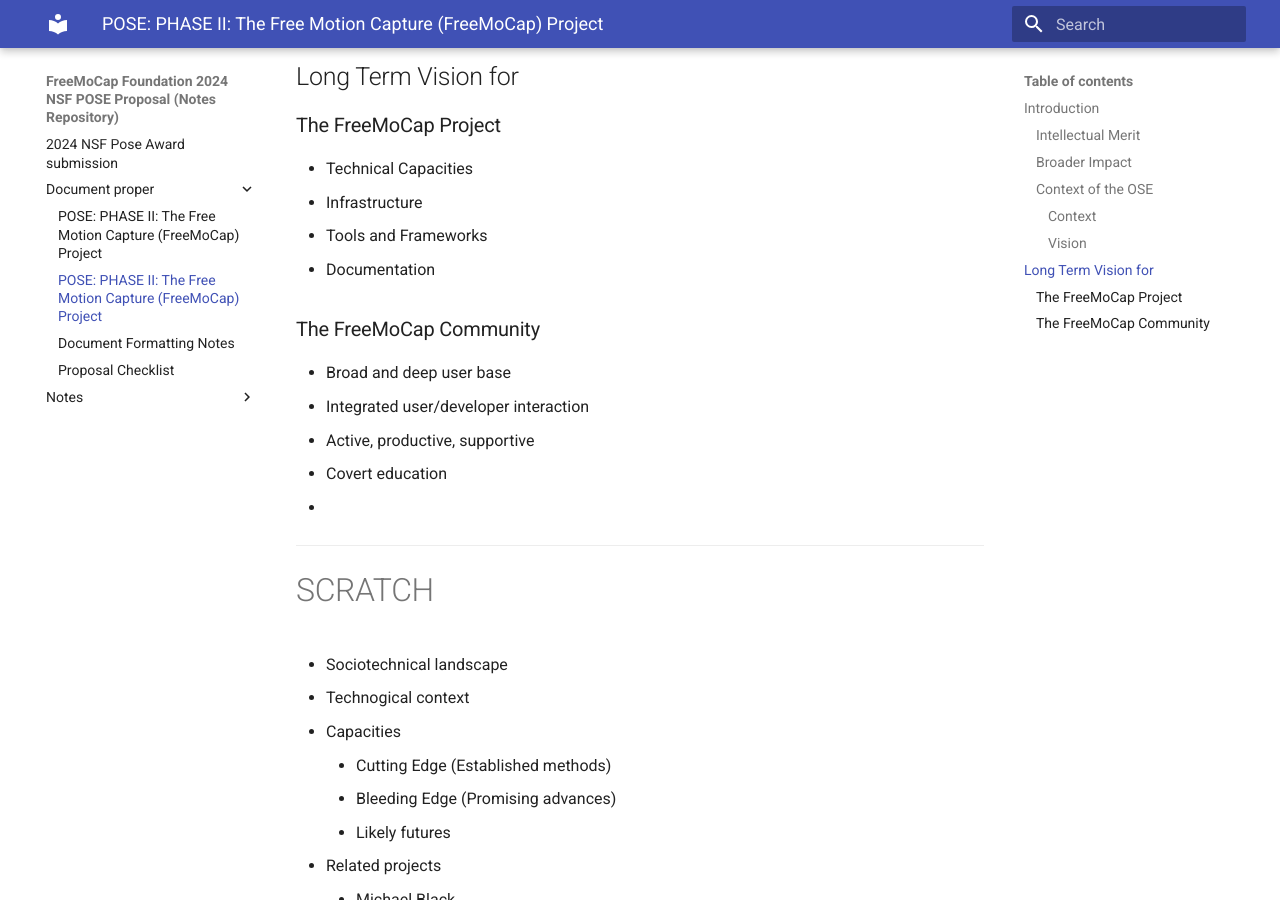
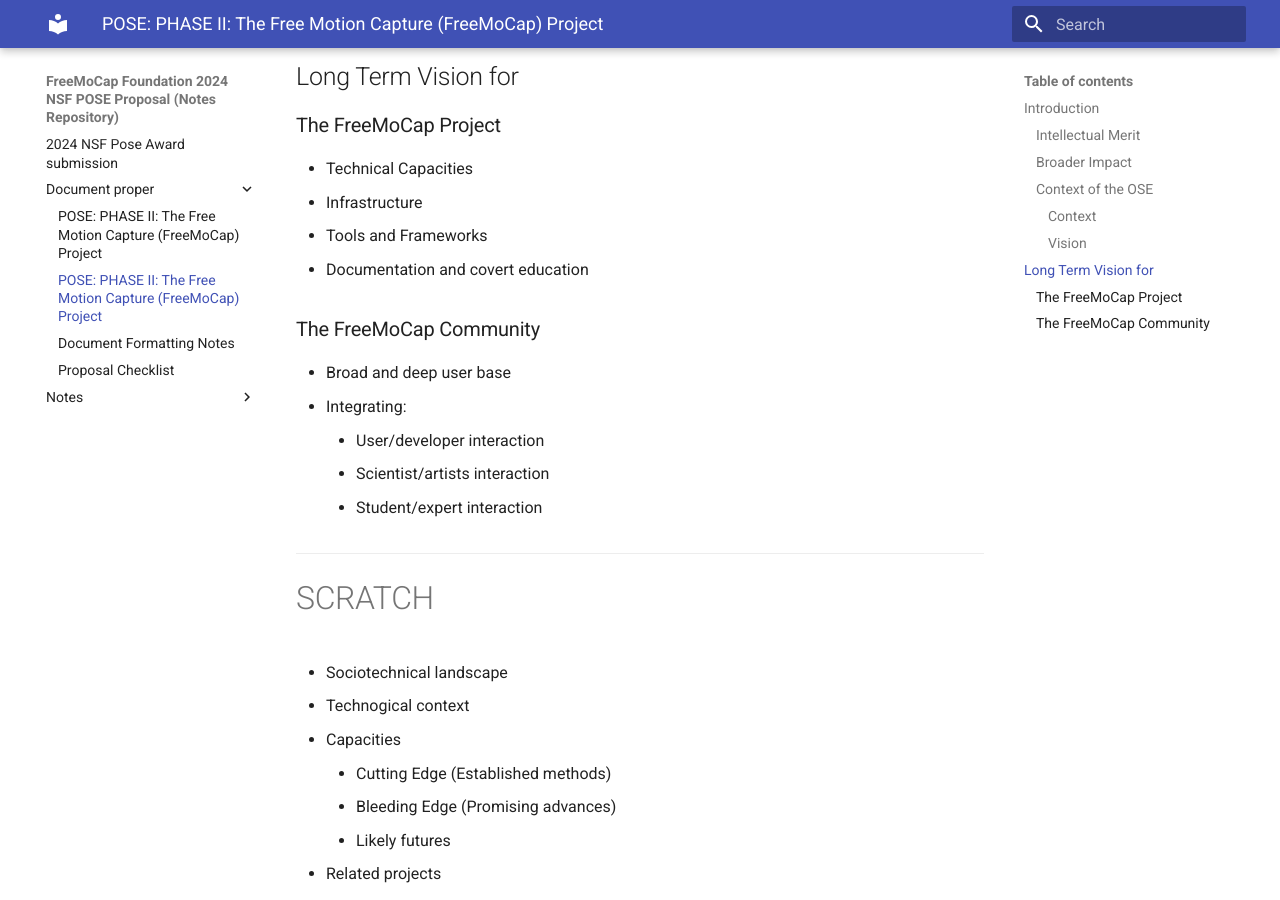
Before and after one commit to freemocap/2025-nsf-pose, an MkDocs documentation site: the page built from docs/document-proper/2024-freemocap-nsf-pose-outline.md, in a window 1280 px wide and 900 px high, scrolled down 740 px. Built offline with MkDocs 1.6.1 and Material for MkDocs 9.7.7, drawn with Linux system fonts in a browser that asks for light colours.

Commit message:
Jul 26, 2024, 2:03 PM

```diff
--- a/docs/document-proper/2024-freemocap-nsf-pose-outline.md
+++ b/docs/document-proper/2024-freemocap-nsf-pose-outline.md
@@ -21,13 +21,14 @@
   - Technical Capacities
   - Infrastructure
   - Tools and Frameworks
-  - Documentation
+  - Documentation and covert education
+
 ### The FreeMoCap Community
   - Broad and deep user base
-  - Integrated user/developer interaction
-  - Active, productive, supportive
-  - Covert education
-  -
+  - Integrating:
+    - User/developer interaction
+    - Scientist/artists interaction
+    - Student/expert interaction
 
 
 ___
```
